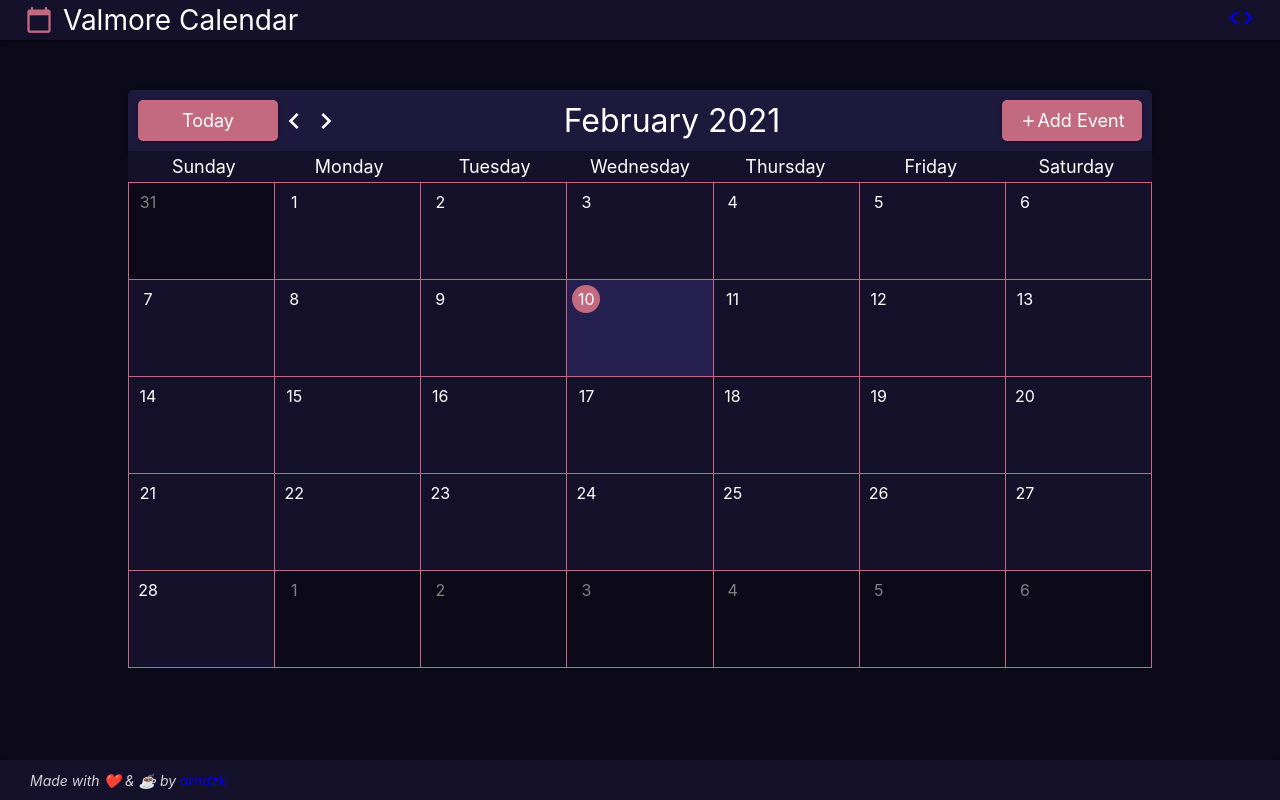
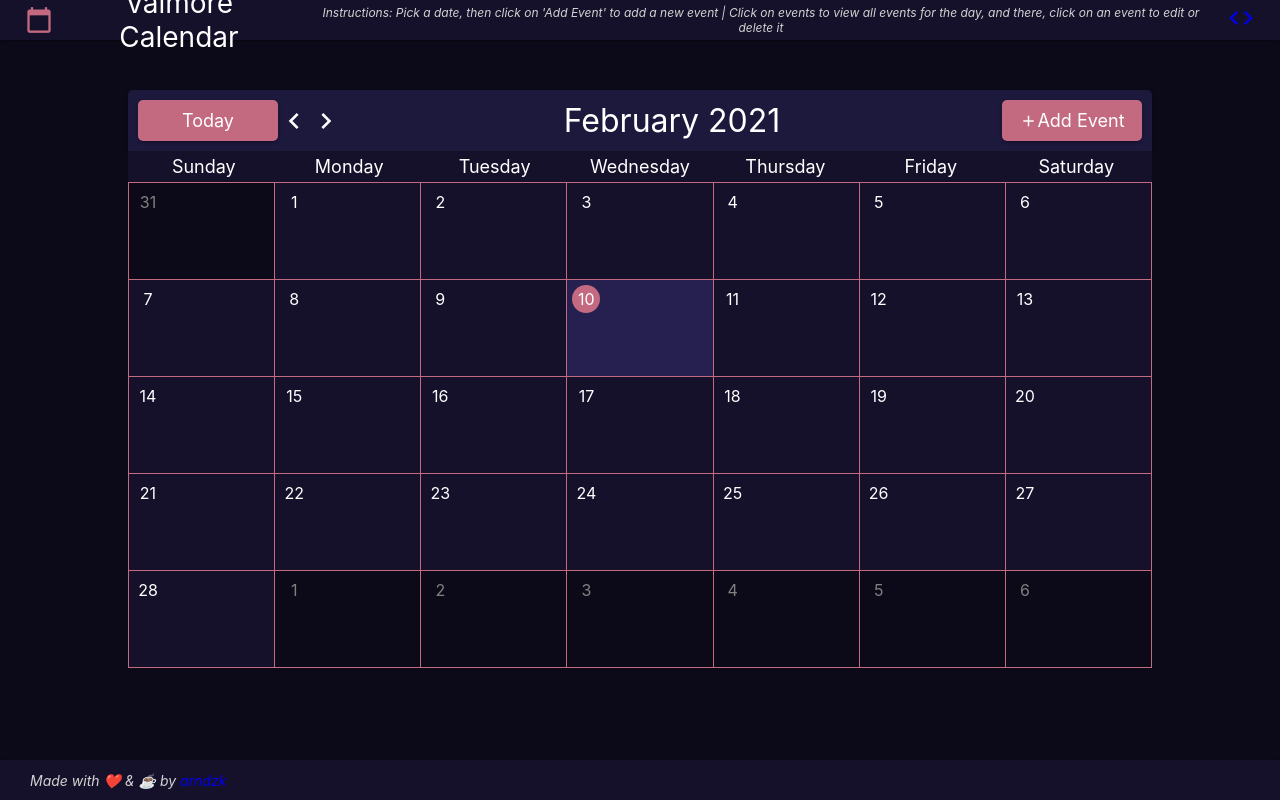
Before and after one commit to arndzk/valmore-calendar, a React (Create React App) app: page / in a window 1280 px wide. Built offline with nearby package versions, Linux system fonts and the light colour scheme; no server answers.

Commit message:
added instructions

```diff
--- a/src/components/Header.js
+++ b/src/components/Header.js
@@ -9,6 +9,11 @@ const Header = () => {
           calendar_today
         </span>
         <span>Valmore Calendar</span>
+        <span className="instructions">
+          Instructions: Pick a date, then click on 'Add Event' to add a new
+          event | Click on events to view all events for the day, and there,
+          click on an event to edit or delete it
+        </span>
       </div>
       <span id="source-code-icon">
         <a
--- a/src/styles/Header.css
+++ b/src/styles/Header.css
@@ -49,3 +49,10 @@
   color: var(--accent);
   transition: 0.25s;
 }
+
+.instructions {
+  margin-left: 10px;
+  font-size: 12px;
+  font-style: italic;
+  color: lightgray;
+}
```
